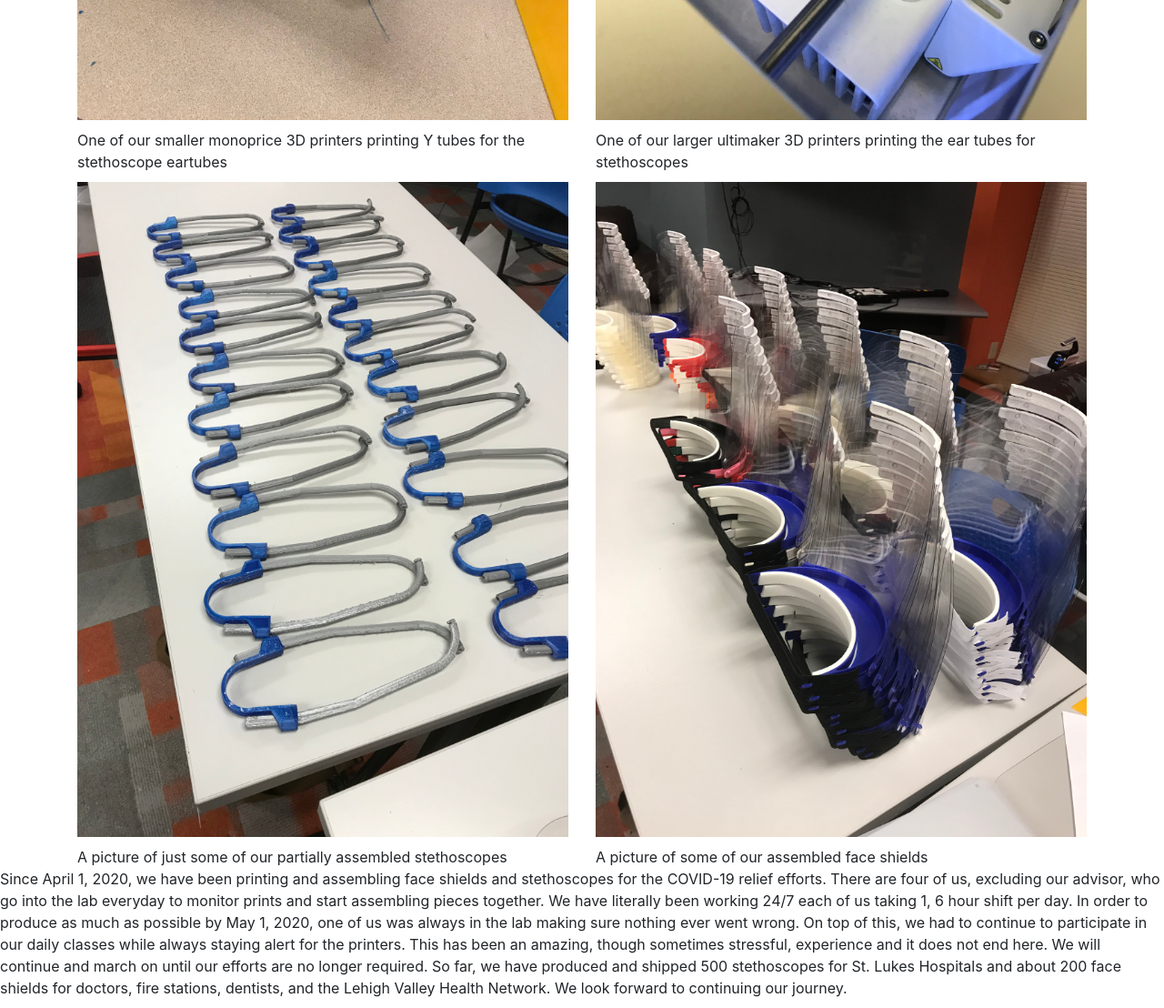
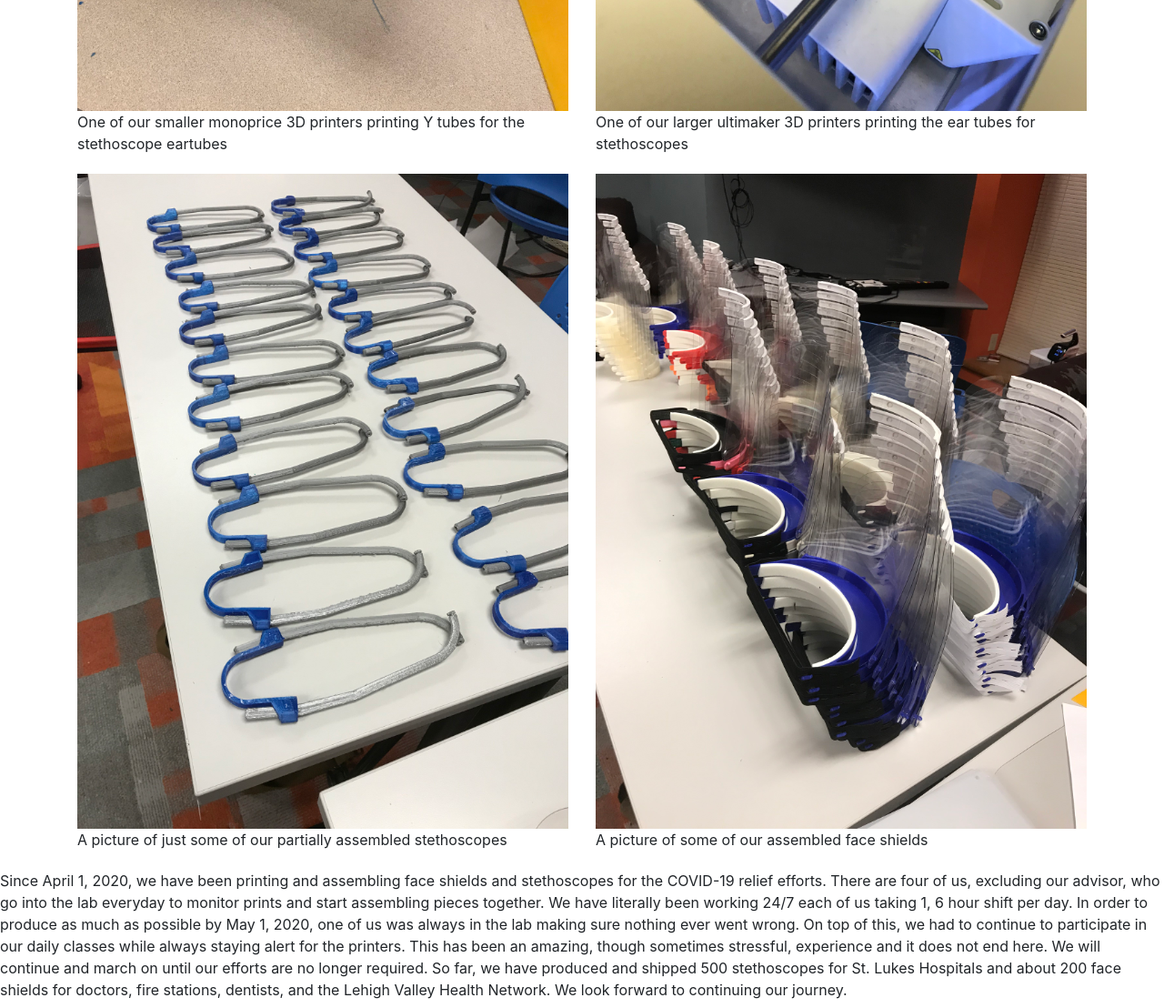
Before and after one commit to mmorykan/CS50Project0, a plain HTML site: page 3dprint.html in a window 1280 px wide. Shown: the part 800-1908 px from the top of the page at 91% size. Drawn offline with nearby package versions, Linux system fonts and the light colour scheme.

Commit message:
fixing pictures:

```diff
--- a/3dprint.html
+++ b/3dprint.html
@@ -10,10 +10,13 @@
                 display: block;
                 margin-left: auto;
                 margin-right: auto;
-                padding-top: 10px;
-                padding-bottom: 10px;
+                /* padding-top: 10px;
+                padding-bottom: 10px; */
                 max-width: 100%;
                 max-height: 100%;
+            }
+            p {
+                padding-bottom: 5px;
             }
         </style>
     </head>
@@ -29,21 +32,21 @@
             <div class="row">
                 <div class="col">
                     <img src="3Dprinter.jpg" alt="Monoprice 3Dprinter printing Y tubes for stethoscopes">
-                    One of our smaller monoprice 3D printers printing Y tubes for the stethoscope eartubes
+                    <p>One of our smaller monoprice 3D printers printing Y tubes for the stethoscope eartubes</p>
                 </div>
                 <div class="col">
                     <img src="ultimaker.jpg" alt="Ultimaker 3D printer printing ear tubes for stethoscopes">
-                    One of our larger ultimaker 3D printers printing the ear tubes for stethoscopes
+                <p>One of our larger ultimaker 3D printers printing the ear tubes for stethoscopes</p>
                 </div>
             </div>
             <div class="row">
                 <div class="col">
                     <img src="stethoscopes.jpg" alt="Unassembled stethoscopes">
-                    A picture of just some of our partially assembled stethoscopes
+                    <p>A picture of just some of our partially assembled stethoscopes</p>
                 </div>
                 <div class="col">
                     <img src="face_shields.jpg" alt="Assembled face_shields">
-                    A picture of some of our assembled face shields
+                    <p>A picture of some of our assembled face shields</p>
                 </div>
             </div>
         </div>
```
Also changed, not shown: style.scss (+0 -16 lines), style.css.
